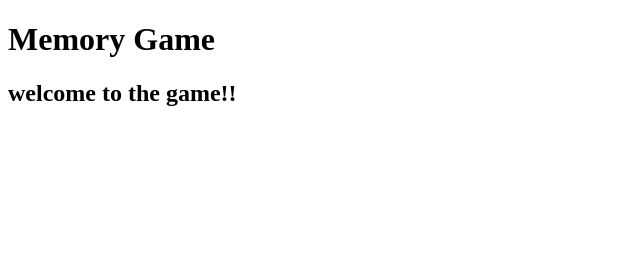
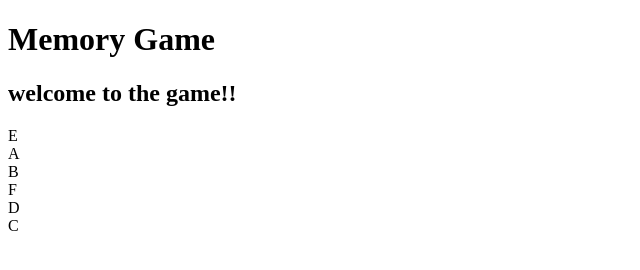
Before and after one commit to Nehorai-Maimon/memory-game, a plain HTML site: page project.html in a window 1280 px wide. Shown: the full height of the page, 0-640 px from the left. Drawn offline with Linux system fonts and the light colour scheme.

Commit message:
start
add cards
shuffle
css

```diff
--- a/project.html
+++ b/project.html
@@ -5,12 +5,14 @@
     <meta http-equiv="X-UA-Compatible" content="IE=edge">
     <meta name="viewport" content="width=device-width, initial-scale=1.0">
     <title>Document</title>
+    <link rel="stylesheet" href="style.css">
 </head>
 <body>
     <header>
         <h1>Memory Game</h1>
-        <h2>welcome to the game!!</h2>
+        <h2 id="12">welcome to the game!!</h2>
     </header>
+    <div id="board"></div>
     <script src = "project.js"></script>
 </body>
 </html>
--- a/project.js
+++ b/project.js
@@ -0,0 +1,22 @@
+const cards = ["A", "B", "C", "D", "E", "F"]
+
+function createCard(idx){
+    const cardEl=document.createElement("div")
+    cardEl.innerHTML=cards[idx];
+    cardEl.id=idx
+    cardEl.className ="card"
+
+    return cardEl
+}
+
+function shuffle (arr){
+    arr.sort(() => Math.random() - 0.5);
+ }
+
+shuffle(cards);
+
+const board = document.getElementById("board")
+ for (i in cards){
+    const element = createCard(i)
+    board.appendChild(element)
+ }
```
Also changed, not shown: style.css (added).
